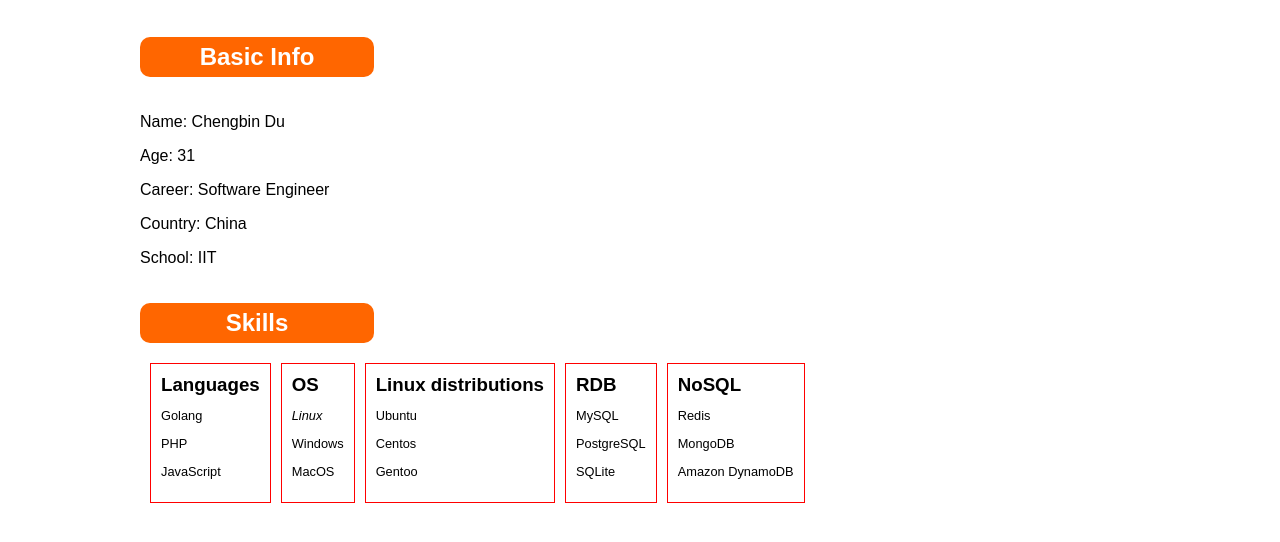
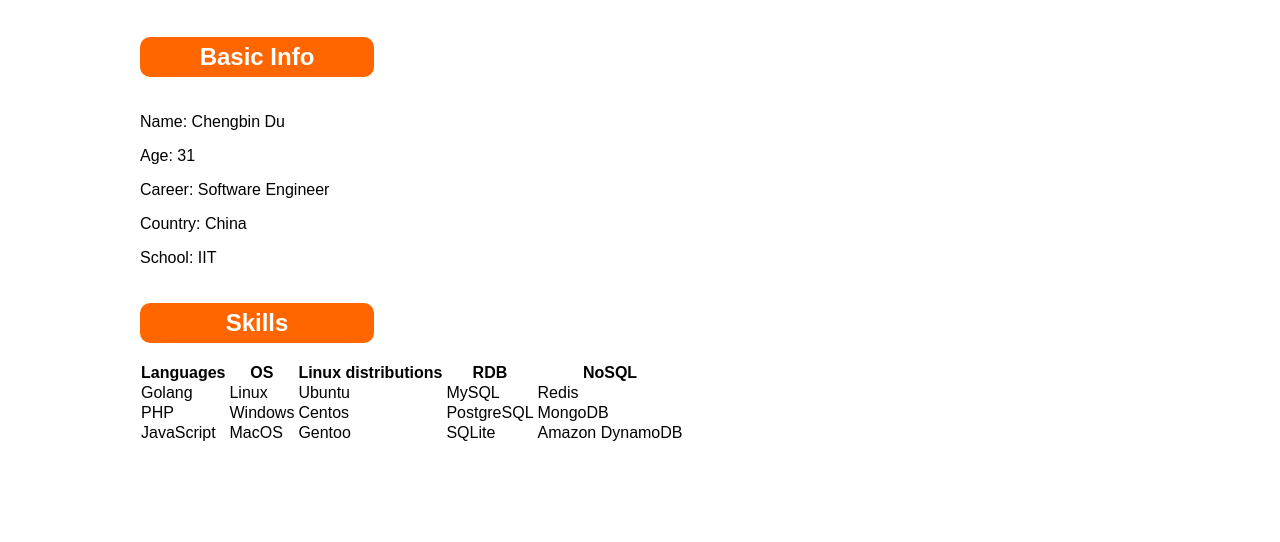
Before and after one commit to chengbindu/itmd361-project3, a plain HTML site: page resume.html in a window 1280 px wide. Shown: the part 132-674 px from the top of the page. Drawn offline with Linux system fonts and the light colour scheme.

Commit message:
refactoring skills structure

```diff
--- a/resume.html
+++ b/resume.html
@@ -28,13 +28,52 @@
 
     <div id="skills">
       <h2>Skills</h2>
-      <ul>
-        <li><h3>Languages</h3><p>Golang</p><p>PHP</p><p>JavaScript</p></li>
-        <li><h3>OS</h3><p><em>Linux</em></p><p>Windows</p><p>MacOS</p></li>
-        <li><h3>Linux distributions</h3><p>Ubuntu</p><p>Centos</p><p>Gentoo</p></li>
-        <li><h3>RDB</h3><p>MySQL</p><p>PostgreSQL</p><p>SQLite</p></li>
-        <li><h3>NoSQL</h3><p>Redis</p><p>MongoDB</p><p>Amazon DynamoDB</p></li>
-      </ul>
+      <table>
+        <tr>
+          <th>Languages</th>
+          <th class="whitespace"></th>
+          <th>OS</th>
+          <th class="whitespace"></th>
+          <th>Linux distributions</th>
+          <th class="whitespace"></th>
+          <th>RDB</th>
+          <th class="whitespace"></th>
+          <th>NoSQL</th>
+        </tr>
+        <tr>
+          <td>Golang</td>
+          <td class="whitespace"></td>
+          <td>Linux</td>
+          <td class="whitespace"></td>
+          <td>Ubuntu</td>
+          <td class="whitespace"></td>
+          <td>MySQL</td>
+          <td class="whitespace"></td>
+          <td>Redis</td>
+        </tr>
+        <tr>
+          <td>PHP</td>
+          <td class="whitespace"></td>
+          <td>Windows</td>
+          <td class="whitespace"></td>
+          <td>Centos</td>
+          <td class="whitespace"></td>
+          <td>PostgreSQL</td>
+          <td class="whitespace"></td>
+          <td>MongoDB</td>
+        </tr>
+        <tr>
+          <td>JavaScript</td>
+          <td class="whitespace"></td>
+          <td>MacOS</td>
+          <td class="whitespace"></td>
+          <td>Gentoo</td>
+          <td class="whitespace"></td>
+          <td>SQLite</td>
+          <td class="whitespace"></td>
+          <td>Amazon DynamoDB</td>
+        </tr>
+      </table>
     </div>
     <footer class="clear footer"></footer>
   </div>
```
